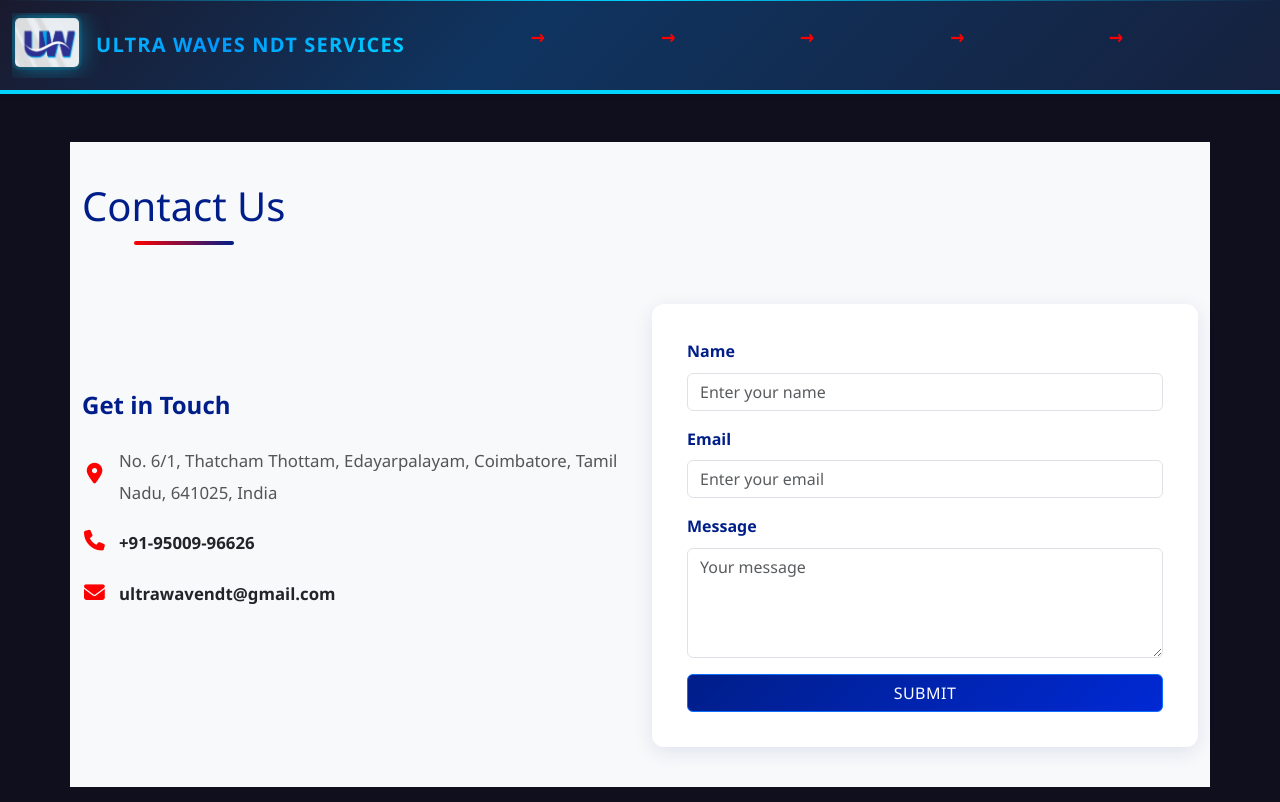
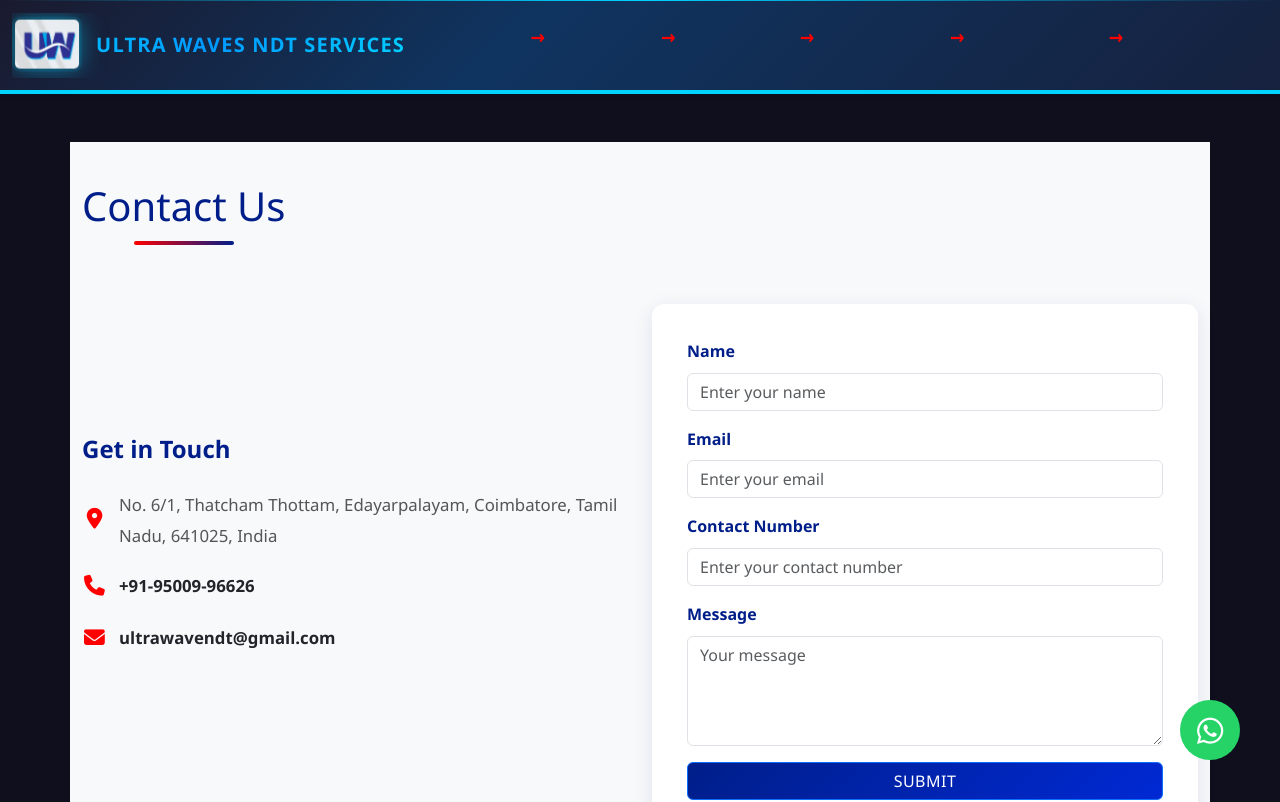
Before and after one commit to Ruthrapathi-murugan/ultrawaves, a React (Vite) app: page /contact in a window 1280 px wide. Shown: the top 802 px of the page. Built offline with nearby package versions, Linux system fonts and the light colour scheme.

Commit message:
feat: implement contact form and floating WhatsApp action button components

```diff
--- a/src/App.jsx
+++ b/src/App.jsx
@@ -11,7 +11,7 @@ import './App.css';
 import 'bootstrap/dist/css/bootstrap.min.css'; // Import Bootstrap CSS
 import '@fortawesome/fontawesome-free/css/all.min.css';
 import Clients from './components/Clients';
-
+import WhatsAppButton from './components/WhatsAppButton';
 function App() {
   return (
     <Router>
@@ -26,6 +26,7 @@ function App() {
 
         </Routes>
         <Footer /> {/* Insert Footer component here */}
+        <WhatsAppButton />
       </div>
     </Router>
   );
--- a/src/components/Contact.jsx
+++ b/src/components/Contact.jsx
@@ -1,8 +1,62 @@
-// src/components/Contact.js
-import React from 'react';
+import React, { useState } from 'react';
 import './Contact.css'; // Optional: Add custom styles
 
 const Contact = () => {
+  const [formData, setFormData] = useState({
+    name: '',
+    email: '',
+    phone: '',
+    message: ''
+  });
+  const [status, setStatus] = useState('');
+
+  const handleChange = (e) => {
+    const { id, value } = e.target;
+    setFormData(prevState => ({
+      ...prevState,
+      [id]: value
+    }));
+  };
+
+  const handleSubmit = async (e) => {
+    e.preventDefault();
+    setStatus('Sending...');
+
+    // FormSubmit AJAX API
+    const data = {
+      name: formData.name,
+      email: formData.email,
+      phone: formData.phone,
+      message: formData.message,
+      _subject: `New Contact Form Inquiry from ${formData.name}`,
+      _captcha: "false"
+    };
+
+    try {
+      const response = await fetch("https://formsubmit.co/ajax/ultrawavendt@gmail.com", {
+        method: "POST",
+        headers: {
+          "Content-Type": "application/json",
+          Accept: "application/json",
+        },
+        body: JSON.stringify(data),
+      });
+      const result = await response.json();
+
+      if (response.ok || result.success === "true") {
+        setStatus("Success");
+        setFormData({ name: '', email: '', phone: '', message: '' });
+        setTimeout(() => setStatus(''), 5000);
+      } else {
+        setStatus("Error");
+        console.error("FormSubmit Error:", result);
+      }
+    } catch (error) {
+      setStatus("Error");
+      console.error(error);
+    }
+  };
+
   return (
     <div className="contact-page container my-5">
       <h2 className="text-center">Contact Us</h2>
@@ -25,20 +79,65 @@ const Contact = () => {
 
         {/* Contact Form */}
         <div className="col-lg-6">
-          <form>
+          {status === 'Success' && (
+            <div className="alert alert-success">Your message was sent successfully!</div>
+          )}
+          {status === 'Error' && (
+            <div className="alert alert-danger">There was an error sending your message.</div>
+          )}
+
+          <form onSubmit={handleSubmit}>
             <div className="mb-3">
               <label htmlFor="name" className="form-label">Name</label>
-              <input type="text" className="form-control" id="name" placeholder="Enter your name" />
+              <input
+                type="text"
+                className="form-control"
+                id="name"
+                placeholder="Enter your name"
+                value={formData.name}
+                onChange={handleChange}
+                required
+              />
             </div>
             <div className="mb-3">
               <label htmlFor="email" className="form-label">Email</label>
-              <input type="email" className="form-control" id="email" placeholder="Enter your email" />
+              <input
+                type="email"
+                className="form-control"
+                id="email"
+                placeholder="Enter your email"
+                value={formData.email}
+                onChange={handleChange}
+                required
+              />
+            </div>
+            <div className="mb-3">
+              <label htmlFor="phone" className="form-label">Contact Number</label>
+              <input
+                type="tel"
+                className="form-control"
+                id="phone"
+                placeholder="Enter your contact number"
+                value={formData.phone}
+                onChange={handleChange}
+                required
+              />
             </div>
             <div className="mb-3">
               <label htmlFor="message" className="form-label">Message</label>
-              <textarea className="form-control" id="message" rows="4" placeholder="Your message"></textarea>
+              <textarea
+                className="form-control"
+                id="message"
+                rows="4"
+                placeholder="Your message"
+                value={formData.message}
+                onChange={handleChange}
+                required
+              ></textarea>
             </div>
-            <button type="submit" className="btn btn-primary">Submit</button>
+            <button type="submit" className="btn btn-primary" disabled={status === 'Sending...'}>
+              {status === 'Sending...' ? 'Sending...' : 'Submit'}
+            </button>
           </form>
         </div>
       </div>
--- /dev/null
+++ b/src/components/WhatsAppButton.css
@@ -0,0 +1,53 @@
+.whatsapp-float {
+  position: fixed;
+  width: 60px;
+  height: 60px;
+  bottom: 40px;
+  right: 40px;
+  background-color: #25d366;
+  color: #FFF;
+  border-radius: 50px;
+  text-align: center;
+  font-size: 30px;
+  box-shadow: 2px 2px 3px #999;
+  z-index: 1000;
+  display: flex;
+  align-items: center;
+  justify-content: center;
+  text-decoration: none;
+  transition: all 0.3s ease;
+  animation: pulse-whatsapp 2s infinite;
+}
+
+.whatsapp-float:hover {
+  background-color: #128C7E;
+  color: #fff;
+  transform: scale(1.1);
+  box-shadow: 2px 2px 10px rgba(0, 0, 0, 0.2);
+}
+
+.whatsapp-icon {
+  margin-top: 2px;
+}
+
+@keyframes pulse-whatsapp {
+  0% {
+    box-shadow: 0 0 0 0 rgba(37, 211, 102, 0.7);
+  }
+  70% {
+    box-shadow: 0 0 0 15px rgba(37, 211, 102, 0);
+  }
+  100% {
+    box-shadow: 0 0 0 0 rgba(37, 211, 102, 0);
+  }
+}
+
+@media screen and (max-width: 767px) {
+  .whatsapp-float {
+    width: 50px;
+    height: 50px;
+    bottom: 20px;
+    right: 20px;
+    font-size: 26px;
+  }
+}
--- /dev/null
+++ b/src/components/WhatsAppButton.jsx
@@ -0,0 +1,24 @@
+import React from 'react';
+import './WhatsAppButton.css';
+
+const WhatsAppButton = () => {
+  // You can replace this with your actual WhatsApp phone number (with country code)
+  const phoneNumber = "919500996626";
+  const message = "Hello! I'm interested in your services.";
+
+  const whatsappUrl = `https://wa.me/${phoneNumber}?text=${encodeURIComponent(message)}`;
+
+  return (
+    <a
+      href={whatsappUrl}
+      className="whatsapp-float"
+      target="_blank"
+      rel="noopener noreferrer"
+      aria-label="Chat with us on WhatsApp"
+    >
+      <i className="fab fa-whatsapp whatsapp-icon"></i>
+    </a>
+  );
+};
+
+export default WhatsAppButton;
```
Also changed, not shown: 1 other file (tests, documents, lock files or other folders).
